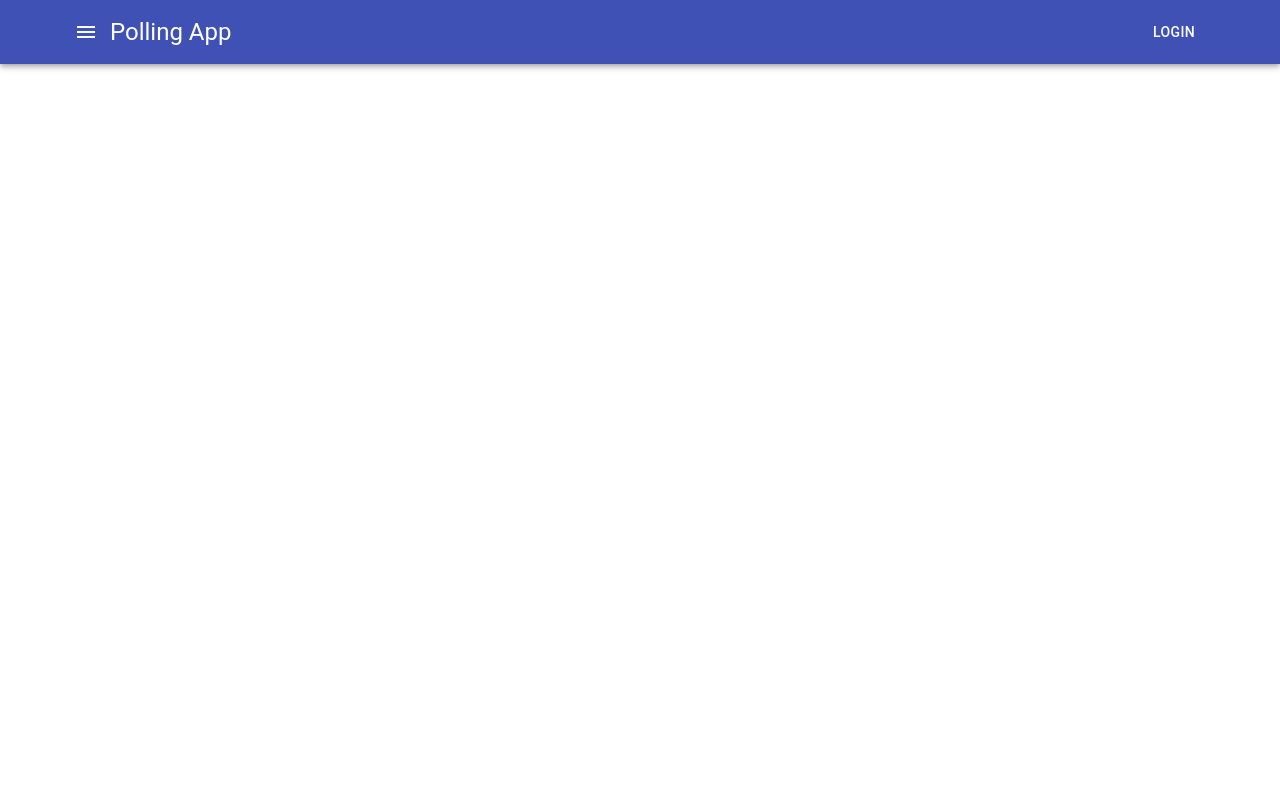
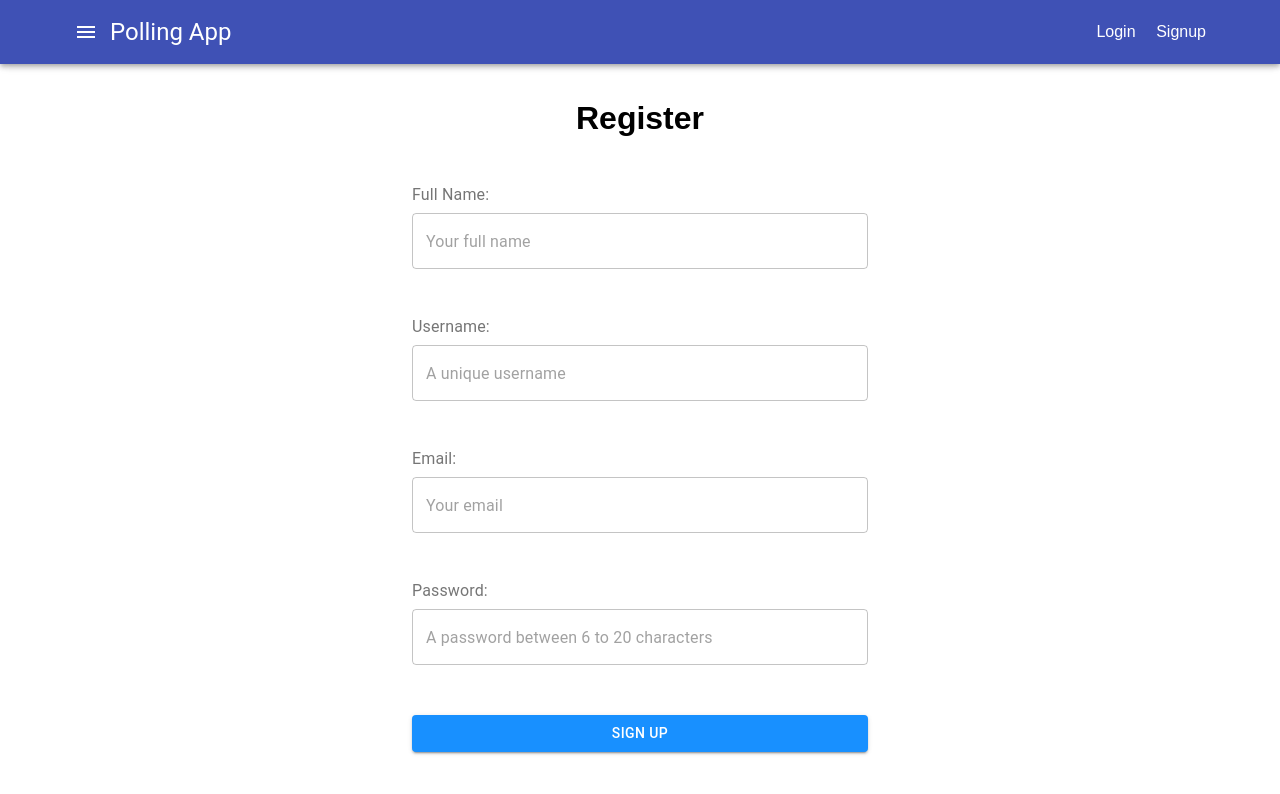
Before and after one commit to pariskrit/Polling-app, a React (Create React App) app: page /register in a window 1280 px wide. Shown: the top 794 px of the page. Built offline with nearby package versions, Linux system fonts and the light colour scheme; no server answers.

Commit message:
added register form and signin form

```diff
--- a/src/App.css
+++ b/src/App.css
@@ -1,3 +1,7 @@
 .app-content {
   margin-top: 64px;
 }
+
+.container {
+  margin-top: 100px;
+}
--- a/src/App.js
+++ b/src/App.js
@@ -1,13 +1,14 @@
 import React, { Component, useEffect, useState } from "react";
 import "./App.css";
 import { Route, withRouter, Switch } from "react-router-dom";
-
 import { getCurrentUser } from "./util/APIUtils";
 import { ACCESS_TOKEN } from "./constants";
-
 import LoadingIndicator from "./common/LoadingIndicator";
 import Navbar from "./components/Navbar/Navbar";
 import PollList from "./components/poll/PollList";
+import Login from "./components/Login/Login";
+import Register from "./components/Register/Register";
+import { Container } from "@material-ui/core";
 
 function App(props) {
   const [currentUser, setCurrentUser] = useState(null);
@@ -57,6 +58,7 @@ function App(props) {
     <div>
       <Navbar />
       <Switch>
+        <Container className="container" maxWidth="md">
           <Route
             exact
             path="/"
@@ -69,6 +71,9 @@ function App(props) {
               />
             )}
           />
+          <Route path="/login" component={Login} />
+          <Route path="/register" component={Register} />
+        </Container>
       </Switch>
     </div>
   );
--- /dev/null
+++ b/src/components/Login/Login.js
@@ -0,0 +1,103 @@
+import InputLabel from "@material-ui/core/InputLabel";
+import Input from "@material-ui/core/Input";
+import InputAdornment from "@material-ui/core/InputAdornment";
+import AccountCircle from "@material-ui/icons/AccountCircle";
+import LockOpenIcon from "@material-ui/icons/LockOpen";
+import "./login.css";
+import { Button } from "@material-ui/core";
+import { Controller, useForm } from "react-hook-form";
+
+const Login = () => {
+  const { control, handleSubmit } = useForm();
+
+  const onSubmit = (data) => {
+    console.log(data);
+  };
+
+  return (
+    <form className="login" onSubmit={handleSubmit(onSubmit)}>
+      <h1>Login</h1>
+      <div className="login__inputfields">
+        <InputLabel htmlFor="input-with-icon-adornment">
+          Username or Email
+        </InputLabel>{" "}
+        <Controller
+          control={control}
+          name="username"
+          render={({
+            field: { onChange },
+            fieldState: { error, invalid },
+            formState,
+          }) => (
+            <>
+              <Input
+                id="input-with-icon-adornment"
+                className="login__input"
+                error={invalid}
+                onChange={onChange}
+                fullWidth
+                startAdornment={
+                  <InputAdornment position="start">
+                    <AccountCircle />
+                  </InputAdornment>
+                }
+              />
+              <span className="login__error">{error?.message}</span>
+            </>
+          )}
+          rules={{
+            required: {
+              value: true,
+              message: "*Username or Email is Required",
+            },
+          }}
+        />
+      </div>
+      <div className="login__inputfields">
+        <InputLabel htmlFor="input-with-icon-adornment">Password</InputLabel>
+        <Controller
+          control={control}
+          name="password"
+          render={({
+            field: { onChange },
+            fieldState: { error, invalid },
+            formState,
+          }) => (
+            <>
+              <Input
+                className="login__input"
+                id="input-with-icon-adornment"
+                onChange={onChange}
+                error={invalid}
+                fullWidth
+                startAdornment={
+                  <InputAdornment position="start">
+                    <LockOpenIcon />
+                  </InputAdornment>
+                }
+              />
+              <span className="login__error">{error?.message}</span>
+            </>
+          )}
+          rules={{
+            required: { value: true, message: "*Password is Required" },
+          }}
+        />
+      </div>
+      <Button
+        className="login__button"
+        variant="contained"
+        type="submit"
+        fullWidth
+      >
+        {" "}
+        Login
+      </Button>
+      <p className="login__registernow">
+        or <span>register now!</span>
+      </p>
+    </form>
+  );
+};
+
+export default Login;
--- /dev/null
+++ b/src/components/Login/login.css
@@ -0,0 +1,31 @@
+.login {
+  width: 50%;
+  margin: 30px auto;
+}
+
+.login > h1 {
+  text-align: center;
+}
+
+.login__inputfields {
+  margin: 50px 0;
+}
+
+.login__button {
+  background-color: #1890ff !important;
+  color: white !important;
+}
+
+.login__registernow {
+  margin: 10px 0;
+}
+
+.login__registernow > span {
+  color: #1890ff;
+  cursor: pointer;
+}
+
+.login__error {
+  color: red;
+  margin: 20px 0 !important;
+}
--- a/src/components/Navbar/Navbar.js
+++ b/src/components/Navbar/Navbar.js
@@ -6,10 +6,11 @@ import Button from "@material-ui/core/Button";
 import IconButton from "@material-ui/core/IconButton";
 import MenuIcon from "@material-ui/icons/Menu";
 import "./navbar.css";
+import { Link } from "react-router-dom";
 
 function Navbar() {
   return (
-    <AppBar className="navbar" position="static">
+    <AppBar className="navbar" position="fixed">
       <Toolbar>
         <IconButton edge="start" color="inherit" aria-label="menu">
           <MenuIcon />
@@ -17,7 +18,14 @@ function Navbar() {
         <Typography variant="h5" className="navbar__title">
           Polling App
         </Typography>
-        <Button color="inherit">Login</Button>
+        <div className="buttons">
+          <Link to="/login" className="buttons__button">
+            Login
+          </Link>
+          <Link to="/signup" className="buttons__button">
+            Signup
+          </Link>
+        </div>
       </Toolbar>
     </AppBar>
   );
--- a/src/components/Navbar/navbar.css
+++ b/src/components/Navbar/navbar.css
@@ -4,5 +4,21 @@
 
 .navbar__title {
   margin-left: 50px;
-  flex: 1;
+  flex: 0.9;
 }
+
+.buttons {
+  display: flex;
+  align-items: center;
+  justify-content: space-between;
+  flex: 0.1;
+}
+
+.buttons__button {
+  text-decoration: none;
+  color: white;
+}
+
+.buttons__button:hover {
+  text-decoration: underline;
+}
--- /dev/null
+++ b/src/components/Register/Register.js
@@ -0,0 +1,169 @@
+import TextField from "@material-ui/core/TextField";
+import "./register.css";
+import InputLabel from "@material-ui/core/InputLabel";
+import { Controller, useForm } from "react-hook-form";
+import { Button } from "@material-ui/core";
+
+const Register = () => {
+  const { control, handleSubmit } = useForm();
+
+  const onSubmit = (data) => {
+    console.log(data);
+  };
+  return (
+    <form className="register" onSubmit={handleSubmit(onSubmit)}>
+      <h1>Register</h1>
+      <div className="register__inputfields">
+        <InputLabel
+          htmlFor="input-with-icon-adornment"
+          className="register__label"
+        >
+          Full Name:
+        </InputLabel>
+        <Controller
+          control={control}
+          name="FullName"
+          render={({
+            field: { onChange },
+            fieldState: { error, invalid },
+            formState,
+          }) => (
+            <TextField
+              id="outlined-textarea"
+              placeholder="Your full name"
+              onChange={onChange}
+              error={invalid}
+              multiline
+              variant="outlined"
+              helperText={error?.message}
+              fullWidth
+            />
+          )}
+          rules={{
+            required: { value: true, message: "*FullName is Required" },
+            minLength: {
+              value: 4,
+              message: "*Name is too short(Minimum 4 characters needed)",
+            },
+          }}
+        />
+      </div>
+      <div className="register__inputfields">
+        <InputLabel
+          htmlFor="input-with-icon-adornment"
+          className="register__label"
+        >
+          Username:
+        </InputLabel>
+        <Controller
+          control={control}
+          name="Username"
+          render={({
+            field: { onChange },
+            fieldState: { error, invalid },
+            formState,
+          }) => (
+            <TextField
+              id="outlined-textarea"
+              placeholder="A unique username"
+              onChange={onChange}
+              error={invalid}
+              helperText={error?.message}
+              multiline
+              variant="outlined"
+              fullWidth
+            />
+          )}
+          rules={{
+            required: { value: true, message: "*username is Required" },
+          }}
+        />
+      </div>
+      <div className="register__inputfields">
+        <InputLabel
+          htmlFor="input-with-icon-adornment"
+          className="register__label"
+        >
+          Email:
+        </InputLabel>
+        <Controller
+          control={control}
+          name="email"
+          render={({
+            field: { onChange },
+            fieldState: { error, invalid },
+            formState,
+          }) => (
+            <TextField
+              id="outlined-textarea"
+              placeholder="Your email"
+              error={invalid}
+              helperText={error?.message}
+              onChange={onChange}
+              multiline
+              variant="outlined"
+              fullWidth
+            />
+          )}
+          rules={{
+            required: { value: true, message: "*email is Required" },
+            pattern: {
+              value:
+                /^[a-zA-Z0-9.!#$%&'*+/=?^_`{|}~-]+@[a-zA-Z0-9-]+(?:.[a-zA-Z0-9-]+)*$/,
+              message: "*Email is invalid",
+            },
+          }}
+        />
+      </div>
+      <div className="register__inputfields">
+        <InputLabel
+          htmlFor="input-with-icon-adornment"
+          className="register__label"
+        >
+          Password:
+        </InputLabel>
+        <Controller
+          control={control}
+          name="password"
+          render={({
+            field: { onChange },
+            fieldState: { error, invalid },
+            formState,
+          }) => (
+            <TextField
+              id="outlined-textarea"
+              placeholder="A password between 6 to 20 characters"
+              onChange={onChange}
+              error={invalid}
+              helperText={error?.message}
+              multiline
+              variant="outlined"
+              fullWidth
+            />
+          )}
+          rules={{
+            required: { value: true, message: "*Password is Required" },
+            minLength: {
+              value: 6,
+              message: "*Password must be at least 6 characters",
+            },
+            maxLength: {
+              value: 20,
+              message: "*Password must be at most 20 characters",
+            },
+          }}
+        />
+      </div>
+      <Button
+        className={"register__button"}
+        variant="contained"
+        type="submit"
+        fullWidth
+      >
+        Sign up
+      </Button>
+    </form>
+  );
+};
+
+export default Register;
--- /dev/null
+++ b/src/components/Register/register.css
@@ -0,0 +1,21 @@
+.register {
+  width: 50%;
+  margin: 30px auto;
+}
+
+.register > h1 {
+  text-align: center;
+}
+
+.register__inputfields {
+  margin: 50px 0;
+}
+
+.register__label {
+  margin: 10px 0;
+}
+
+.register__button {
+  background-color: #1890ff !important;
+  color: white !important;
+}
```
Lines whose indentation alone changed are shown as unchanged.
